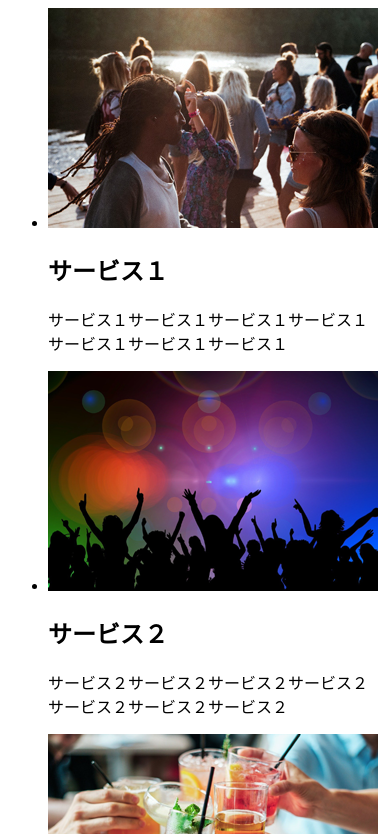
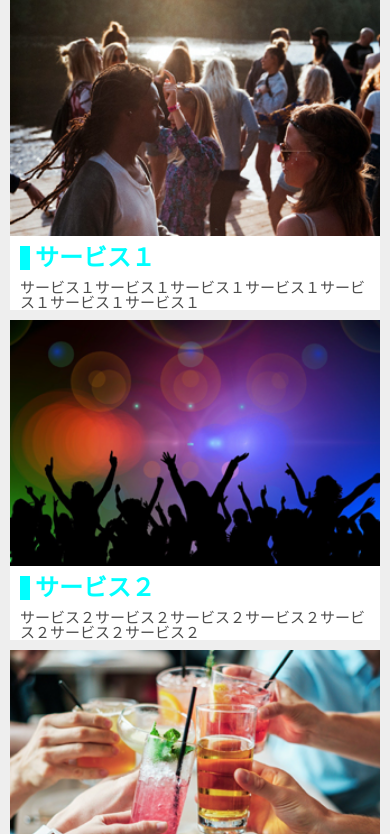
Before and after one commit to MamiShimizu/dezasuta, a plain HTML site: page codingkadai03_shimizu/index.html in a window 390 px wide. Shown: the part 81-915 px from the top of the page. Drawn offline with Linux system fonts and the light colour scheme.

Commit message:
第３回課題

```diff
--- a/codingkadai03_shimizu/css/style.css
+++ b/codingkadai03_shimizu/css/style.css
@@ -44,6 +44,7 @@ img {
 div {
   max-width: 960px;
   background-color: #eeeeee;
+  margin: 0 auto;
 }
 
 h1 {
@@ -82,8 +83,11 @@ p {
 }
 
 @media screen and (max-width: 400px) {
-  .wrap {
+  ul {
     display: block;
+  }
+
+  li {
     max-width: 100%;
   }
 }
--- a/codingkadai03_shimizu/index.html
+++ b/codingkadai03_shimizu/index.html
@@ -7,6 +7,7 @@
     <meta name="viewport" content="width=device-width, initial-scale=1.0">
     <title>第3回</title>
     <meta name="description" content="課題">
+    <link rel="stylesheet" href="css/style.css">
 </head>
 
 <body>
@@ -19,8 +20,7 @@
         }
         if (num < 20) {
             console.log('20未満');
-        }
-        else {
+        } else {
             console.log('20以上');
         }
     </script>
```
Also changed, not shown: 1 other file.
